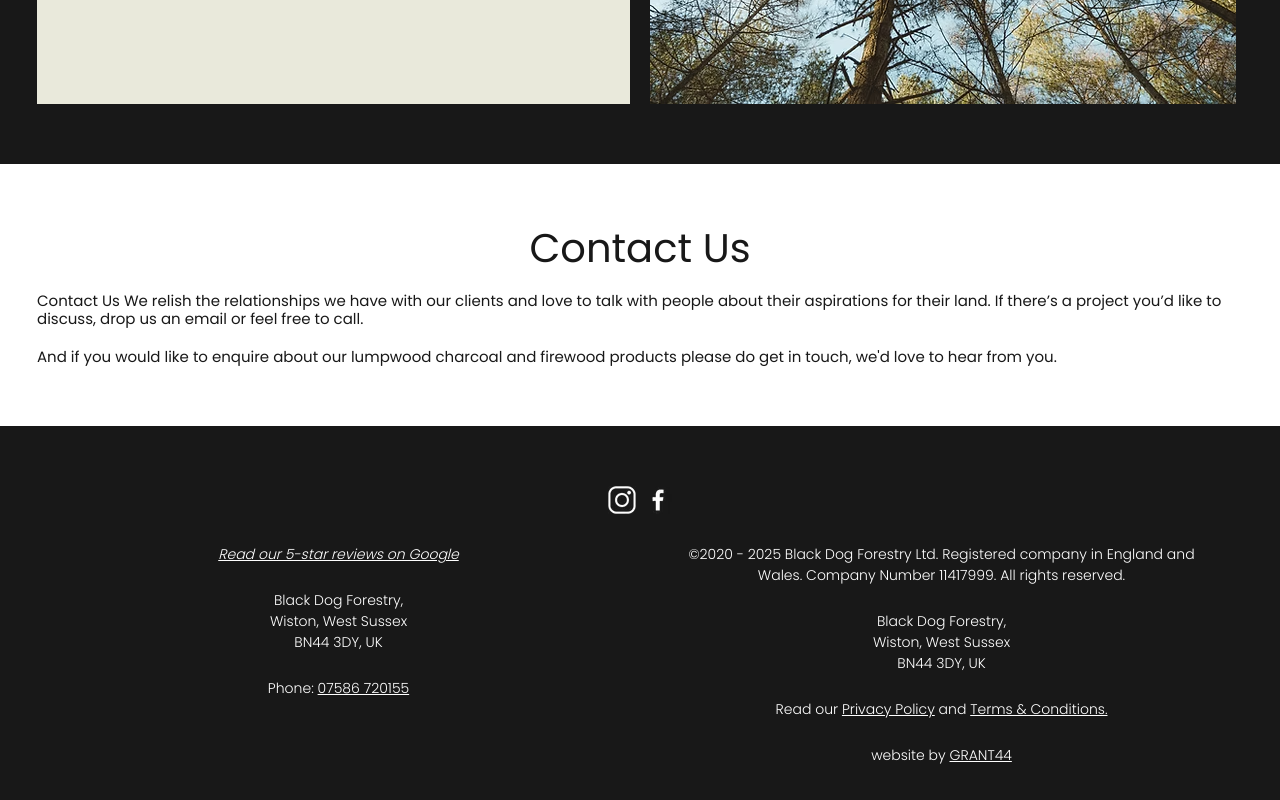
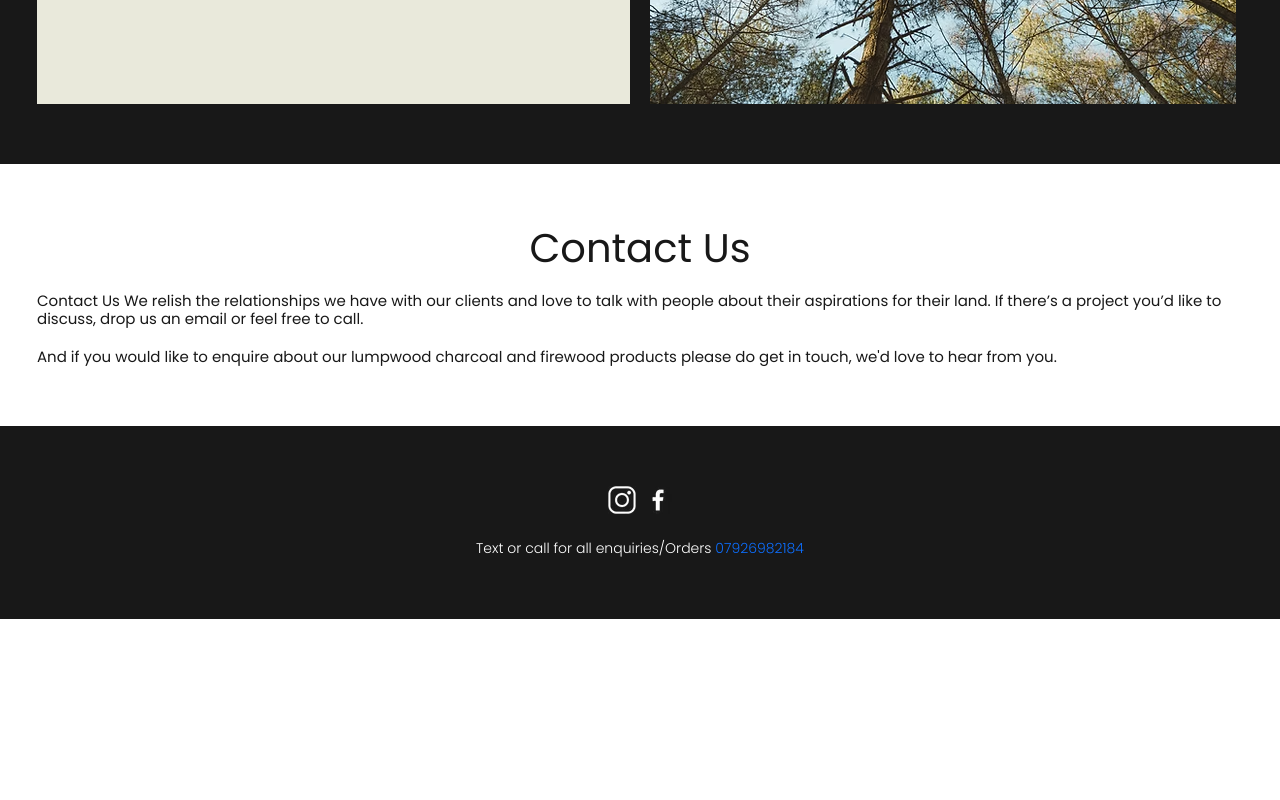
Before and after one commit to SohaibAnwar123/blackDog, a plain HTML site: page index.html in a window 1280 px wide. Shown: the part 2413-3213 px from the top of the page. After the commit the page ends 3032 px from the top, so only its background shows below. Drawn offline with nearby package versions, Linux system fonts and the light colour scheme.

Commit message:
all done

```diff
--- a/index.html
+++ b/index.html
@@ -320,7 +320,7 @@
           <img src="./assets/img/instaIconFooter.avif" alt>
           <img src="./assets/img/fbIconFooter.avif" alt>
         </div>
-        <div class="d-grid">
+        <!-- <div class="d-grid">
           <div>
             <p class="fst-italic" style="text-decoration: underline;">Read our 5-star reviews on Google</p>
             <p>
@@ -351,7 +351,10 @@
              website by  <a href style="text-decoration: underline;color: inherit;"> GRANT44</a>
             </p>
           </div>
-        </div>
+        </div> -->
+     <p class="mt-4">
+      Text or call for all enquiries/Orders <a href="tel:07926982184">07926982184</a>
+     </p>
       </div>
     </footer>
     <!-- footer section end -->
```
